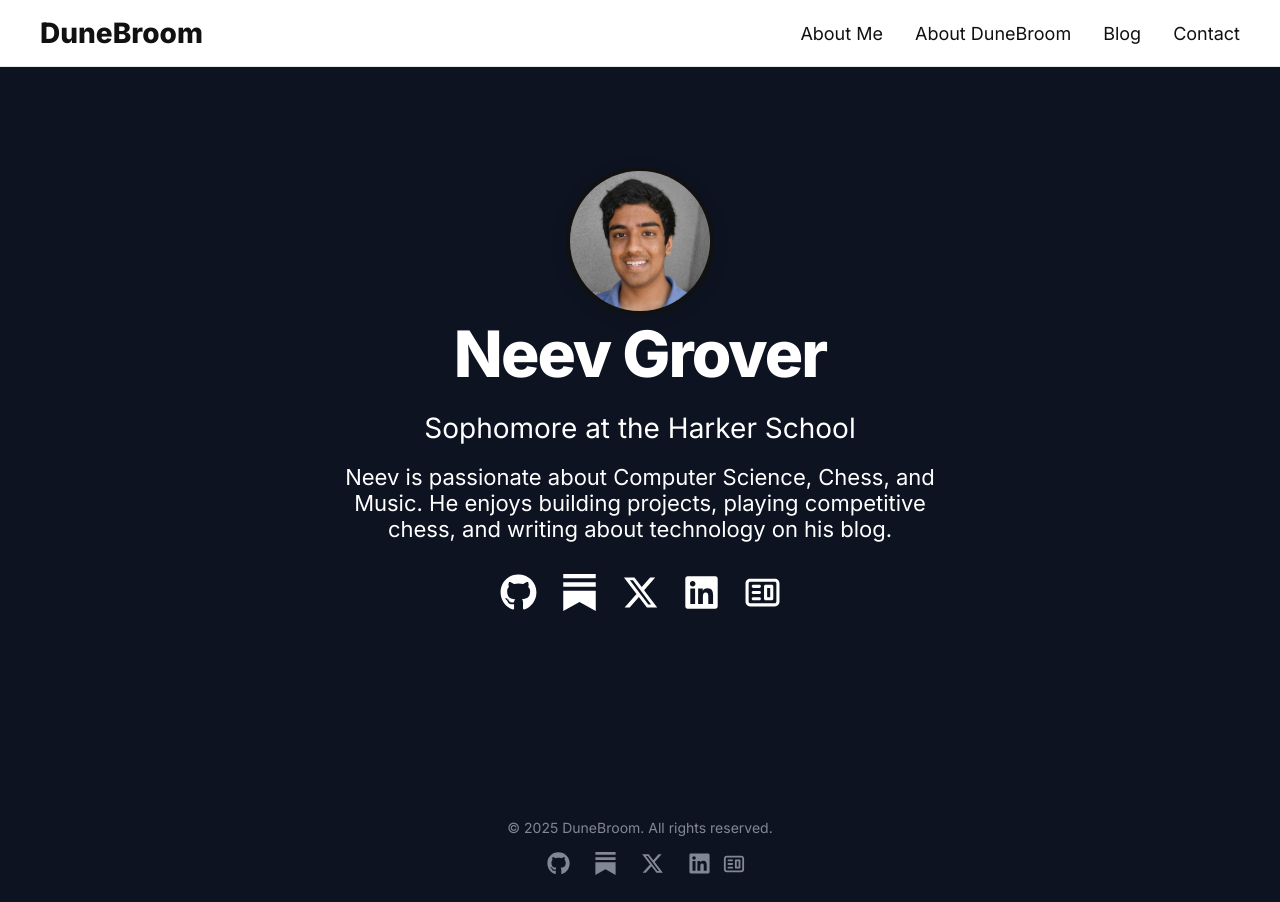
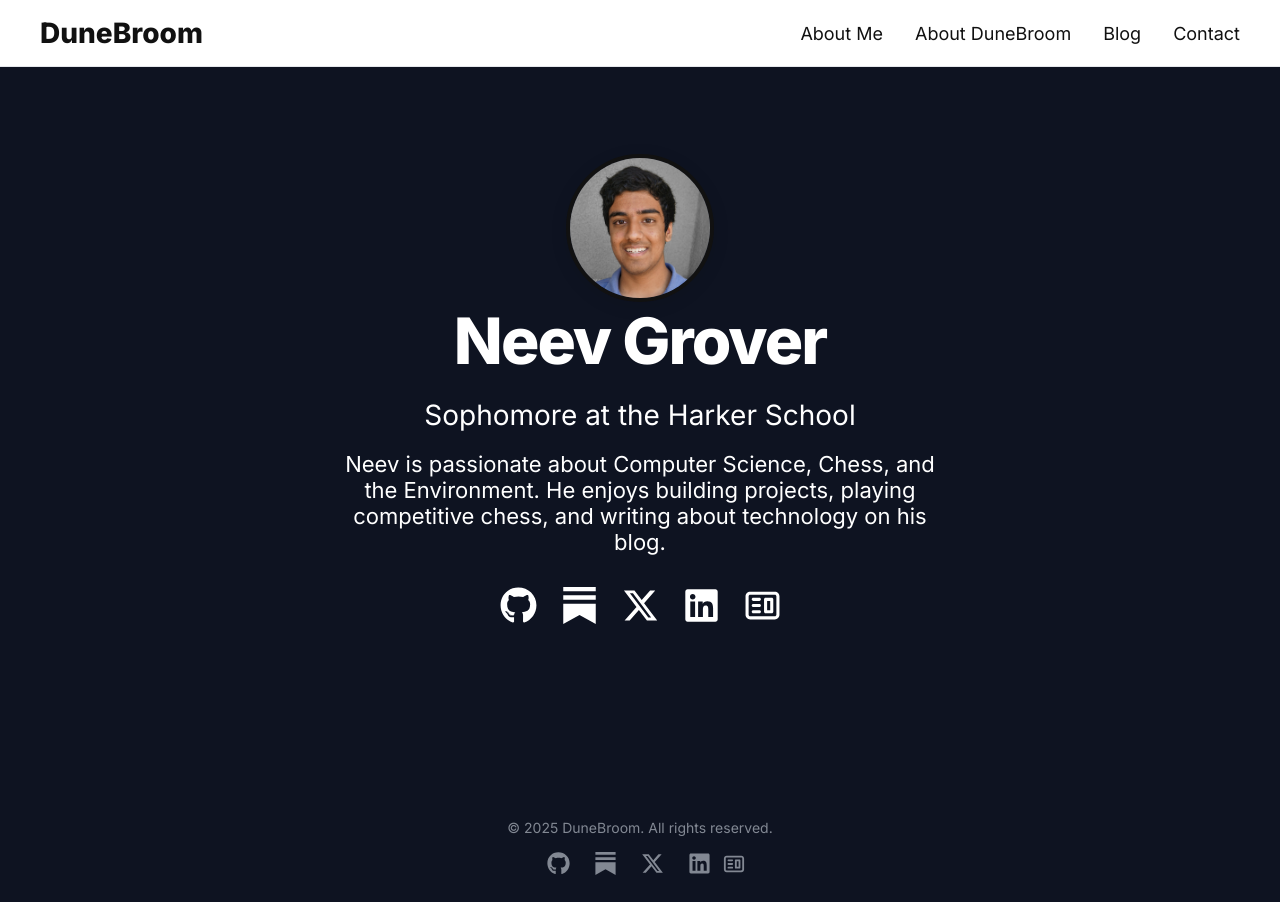
Before and after one commit to groverneev/DuneBroom_Website, a Next.js app: page /about_me in a window 1280 px wide. Built offline with nearby package versions, Linux system fonts and the light colour scheme.

Commit message:
environment

```diff
--- a/app/about_me/page.tsx
+++ b/app/about_me/page.tsx
@@ -55,7 +55,7 @@
           Sophomore at the Harker School
         </h2>
         <p style={{ fontSize: 22, maxWidth: 600, margin: "0 auto 2rem auto" }}>
-          Neev is passionate about Computer Science, Chess, and Music. He enjoys
+          Neev is passionate about Computer Science, Chess, and the Environment. He enjoys
           building projects, playing competitive chess, and writing about
           technology on his blog.
         </p>
--- a/app/page.tsx
+++ b/app/page.tsx
@@ -76,7 +76,7 @@
         </h2>
         <p style={{ fontSize: 20, maxWidth: 650, textAlign: "center" }}>
           Neev is a sophomore at The Harker School who is passionate about
-          Computer Science, Chess, and Music.
+          Computer Science, Chess, and the Environment.
         </p>
         <a
           href="/about_me"
```
